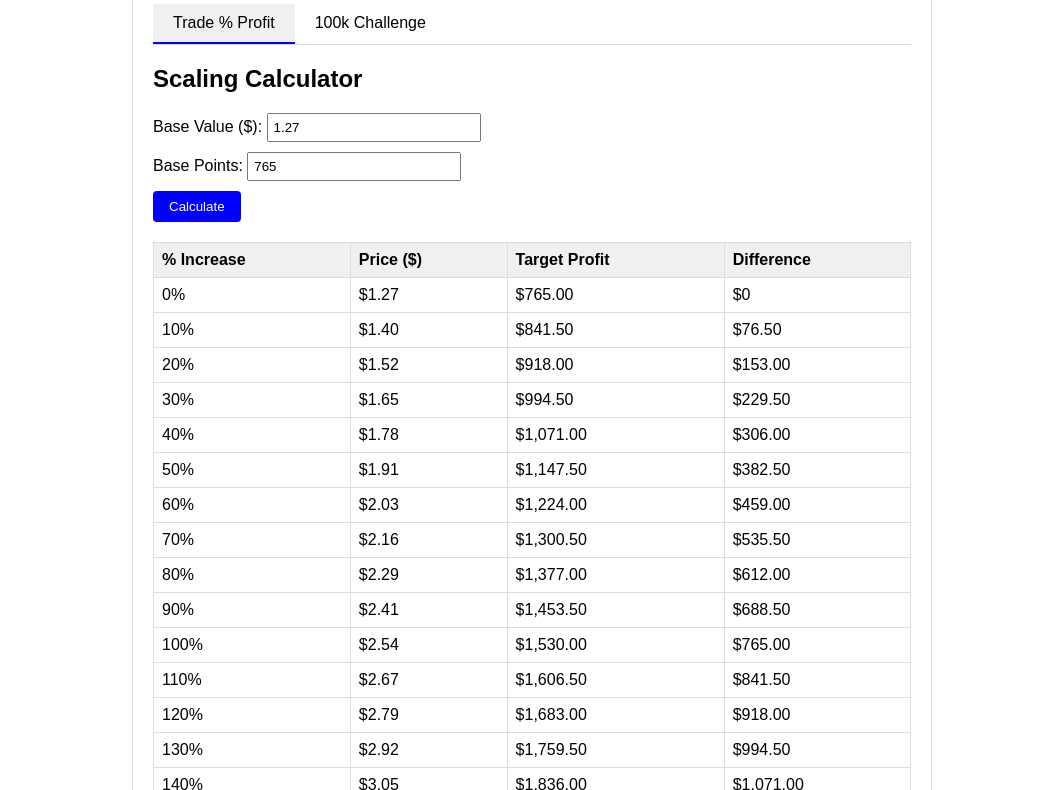
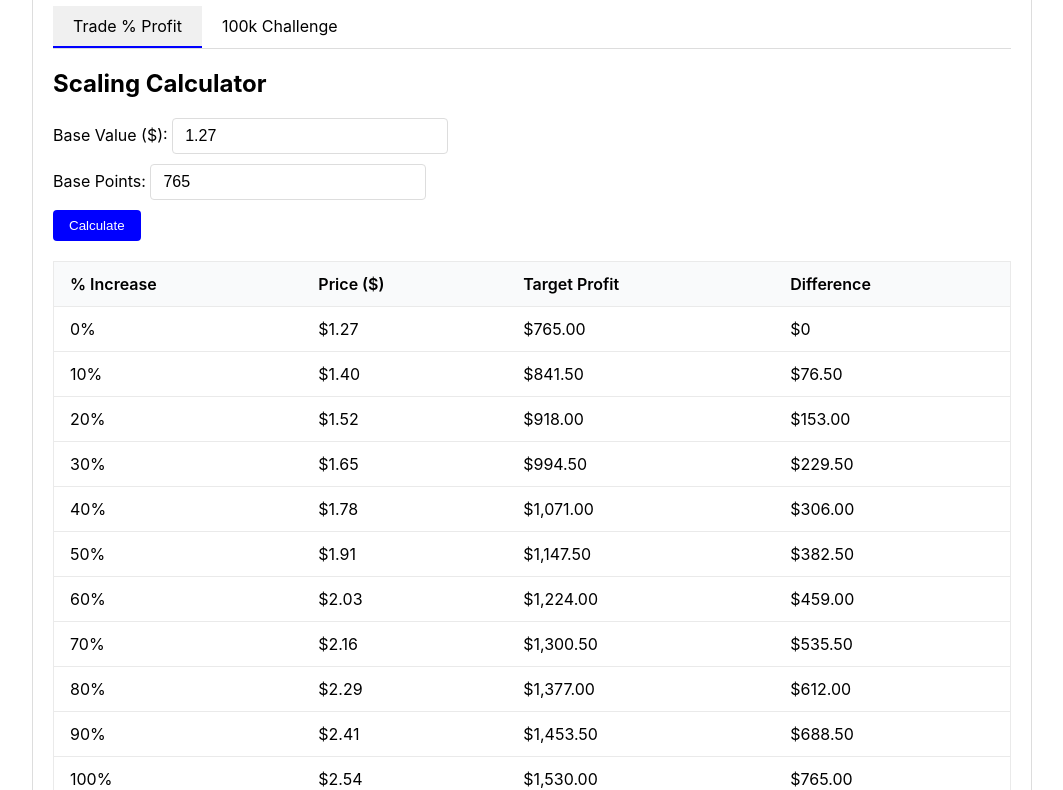
Before and after one commit to openwell/dynamic-calculator, a plain HTML site: page index.html in a window 1280 px wide. Shown: the part 117-907 px from the top of the page, without its empty margins (108-1171 px from the left). Drawn offline with Linux system fonts and the light colour scheme.

Commit message:
Update index.html

```diff
--- a/index.html
+++ b/index.html
@@ -6,8 +6,9 @@
     <title>Financial Calculators</title>
     <style>
       body {
-        font-family: Arial, sans-serif;
-        max-width: 800px;
+        font-family: -apple-system, BlinkMacSystemFont, 'Segoe UI', Roboto,
+          sans-serif;
+        max-width: 1000px;
         margin: 0 auto;
         padding: 20px;
       }
@@ -44,27 +45,39 @@
       }
 
       table {
+        margin-top: 20px;
         width: 100%;
         border-collapse: collapse;
-        margin-top: 20px;
+        border: 1px solid #eaeaea;
+        border-radius: 6px;
       }
 
-      th,
       td {
-        border: 1px solid #ddd;
-        padding: 8px;
-        text-align: left;
+        padding: 12px 16px;
+        border-bottom: 1px solid #eaeaea;
       }
 
       th {
-        background-color: #f0f0f0;
+        background-color: #f9fafb;
+        text-align: left;
+        padding: 12px 16px;
+        font-weight: 600;
+        border-bottom: 1px solid #eaeaea;
+      }
+
+      tr:hover {
+        background-color: #f9fafb;
       }
 
       input,
       select {
-        padding: 5px;
+        width: 100%;
+        max-width: 250px;
+        padding: 8px 12px;
+        border: 1px solid #ddd;
+        border-radius: 4px;
+        font-size: 16px;
         margin-bottom: 10px;
-        width: 200px;
       }
 
       button {
@@ -213,8 +226,18 @@
           row.innerHTML = `
           <td>${percentIncrease}%</td>
           <td>$${price.toFixed(2)}</td>
-          <td>$${points.toLocaleString(undefined, { minimumFractionDigits: 2, maximumFractionDigits: 2 })}</td>
-          <td>$${percentIncrease === 0 ? '0' : difference.toLocaleString(undefined, { minimumFractionDigits: 2, maximumFractionDigits: 2 })}</td>
+          <td>$${points.toLocaleString(undefined, {
+            minimumFractionDigits: 2,
+            maximumFractionDigits: 2,
+          })}</td>
+          <td>$${
+            percentIncrease === 0
+              ? '0'
+              : difference.toLocaleString(undefined, {
+                  minimumFractionDigits: 2,
+                  maximumFractionDigits: 2,
+                })
+          }</td>
         `;
 
           tableBody.appendChild(row);
@@ -256,9 +279,18 @@
           const row = document.createElement('tr');
           row.innerHTML = `
           <td>Period ${i}</td>
-          <td>$${startBalance.toLocaleString(undefined, { minimumFractionDigits: 2, maximumFractionDigits: 2 })}</td>
-          <td>$${currentBalance.toLocaleString(undefined, { minimumFractionDigits: 2, maximumFractionDigits: 2 })}</td>
-          <td>$${profit.toLocaleString(undefined, { minimumFractionDigits: 2, maximumFractionDigits: 2 })}</td>
+          <td>$${startBalance.toLocaleString(undefined, {
+            minimumFractionDigits: 2,
+            maximumFractionDigits: 2,
+          })}</td>
+          <td>$${currentBalance.toLocaleString(undefined, {
+            minimumFractionDigits: 2,
+            maximumFractionDigits: 2,
+          })}</td>
+          <td>$${profit.toLocaleString(undefined, {
+            minimumFractionDigits: 2,
+            maximumFractionDigits: 2,
+          })}</td>
         `;
 
           tableBody.appendChild(row);
```
